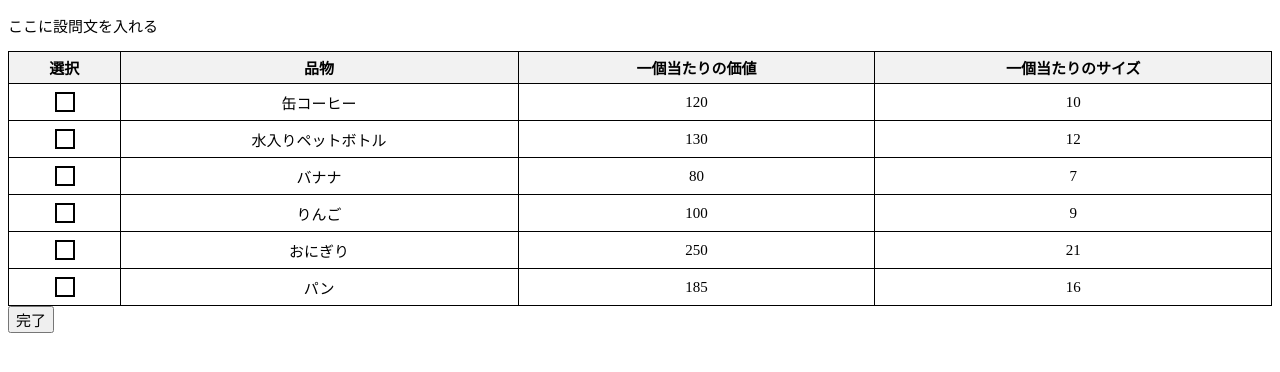
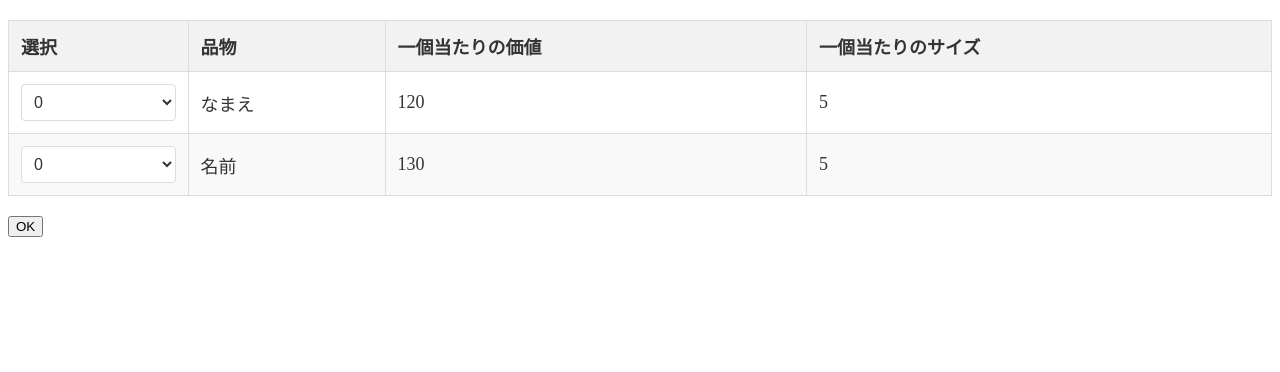
Before and after one commit to ryonijika/re_demo1, a plain HTML site: page knapsack.html in a window 1280 px wide. Drawn offline with nearby package versions, Linux system fonts and the light colour scheme.

Commit message:
Update knapsack.html

```diff
--- a/knapsack.html
+++ b/knapsack.html
@@ -1,56 +1,95 @@
 <!DOCTYPE html>
-<html>
+<html lang="ja">
 <head>
+    <meta charset="UTF-8">
+    <title>表の作成</title>
+</head>
 <style>
+/* テーブル全体のスタイル */
 table {
-            font-size: 15px;
   width: 100%;
-            border-collapse: collapse; /* セルの境界を合体させる */
-        }
-        th, td {
-            border:1px solid black; /* セルの境界線 */
-            padding: 5px; /* セル内の余白 */
-            text-align: center; /* セル内のテキストを中央揃え */
-        }
-        th {
-            background-color: #f2f2f2; /* ヘッダーの背景色 */
-        }
-        body {
-            font-size: 15px;
+  border-collapse: collapse;
+  margin: 20px 0;
+  font-size: 18px;
+  text-align: left;
 }
 
-        input[type="checkbox"] {
-            position: relative;
-            width: 20px;
-            height: 20px;
-            border: 2px solid black;
-            vertical-align: middle;
-            appearance: none;
+/* テーブルのヘッダー */
+th, td {
+  padding: 12px;
+  border: 1px solid #dddddd;
 }
 
-        input[type="checkbox"]:checked:before { /*純正のチェックボックスを非表示にしているので、チェックマークを独自で作る */
-            background-color: black;
-            position: absolute;
-            top: 1px;
-            left: 1px;
-            width: 14px;
-            height: 14px;
-            content: '';
+/* ヘッダーの背景色とフォントスタイル */
+th {
+  background-color: #f2f2f2;
+  font-weight: bold;
 }
 
-        #question > #complete {
-            font-size: 15px;
+/* 奇数行と偶数行の背景色 */
+tr:nth-child(even) {
+  background-color: #f9f9f9;
+}
+
+tr:nth-child(odd) {
+  background-color: #ffffff;
+}
+
+/* ホバー時の背景色 */
+tr:hover {
+  background-color: #f1f1f1;
+}
+
+/* テーブルのボーダー */
+table, th, td {
+  border: 1px solid #ddd;
+}
+
+/* テキストの色 */
+th, td {
+  color: #333;
+}
+
+/* セレクトボックスのスタイル */
+select {
+  padding: 8px;
+  font-size: 16px;
+  border: 1px solid #ddd;
+  border-radius: 4px;
+  background-color: #fff;
+  color: #333;
+  width: 100%;
+  box-sizing: border-box;
+}
+
+/* セレクトボックスのホバーおよびフォーカス時のスタイル */
+select:hover, select:focus {
+  border-color: #aaa;
+  outline: none;
 }
 </style>
-</head>
 <body>
-<div id="result" style="display: none;">
-    <span></span>
-</div>
-<div id="question">
-    <p>ここに設問文を入れる</p>
-    <form>
-        <table>
+<div id="active"></div>
+<button id="complete">OK</button>
+<script src="https://code.jquery.com/jquery-3.7.1.js" integrity="sha256-eKhayi8LEQwp4NKxN+CfCh+3qOVUtJn3QNZ0TciWLP4=" crossorigin="anonymous"></script>
+<script>
+
+	const table = {
+		"a": {
+			"name": "なまえ",
+			"price": 120,
+			"size": 5
+		},
+		"b": {
+			"name": "名前",
+			"price": 130,
+			"size": 5
+		}
+	}
+
+	function construct(reference) {
+	    // テーブルのヘッダー
+	    let table = `<table>
 	        <thead>
 	            <tr>
 	                <th>選択</th>
@@ -59,121 +98,47 @@
 	                <th>一個当たりのサイズ</th>
 	            </tr>
 	        </thead>
-            <tbody>
-                <tr>
+	        <tbody>`;
+
+		for (let item in reference) {
+			table += `<tr>
 	            <td>
-                        <input type="checkbox" name="checkbox" value="1"/>
+				<select id="${item}">
+				    <option value="0">0</option>
+				    <option value="1">1</option>
+				    <option value="2">2</option>
+				    <option value="3">3</option>
+				    <option value="4">4</option>
+				</select>
 				</td>
-                    <td>缶コーヒー</td>
-                    <td>120</td>
-                    <td>10</td>
-                </tr>
-                <tr>
-                    <td>
-                        <input type="checkbox" name="checkbox" value="2"/>
-                    </td>
-                    <td>水入りペットボトル</td>
-                    <td>130</td>
-                    <td>12</td>
-                </tr>
-                <tr>
-                    <td>
-                        <input type="checkbox" name="checkbox" value="3"/>
-                    </td>
-                    <td>バナナ</td>
-                    <td>80</td>
-                    <td>7</td>
-                </tr>
-                <tr>
-                    <td>
-                        <input type="checkbox" name="checkbox" value="4"/>
-                    </td>
-                    <td>りんご</td>
-                    <td>100</td>
-                    <td>9</td>
-                </tr>
-                <tr>
-                    <td>
-                        <input type="checkbox" name="checkbox" value="5"/>
-                    </td>
-                    <td>おにぎり</td>
-                    <td>250</td>
-                    <td>21</td>
-                </tr>
-                <tr>
-                    <td>
-                        <input type="checkbox" name="checkbox" value="6"/>
-                    </td>
-                    <td>パン</td>
-                    <td>185</td>
-                    <td>16</td>
-                </tr>
+	            <td>${reference[item].name}</td>
+	            <td>${reference[item].price}</td>
+	            <td>${reference[item].size}</td>
+	        </tr>`;
+	    }
+	    // テーブルの終了タグ
+	    table += `
 	        </tbody>
-        </table>
-    </form>
-    <button id="complete" onclick="complete()">完了</button>
-</div>
-</body>
-<script src="https://code.jquery.com/jquery-3.7.1.js" integrity="sha256-eKhayi8LEQwp4NKxN+CfCh+3qOVUtJn3QNZ0TciWLP4=" crossorigin="anonymous"></script>
-<script>
-  reference = {
-    "1": {
-        "name": "缶コーヒー",
-        "price": 120,
-        "size": 10
-    },
-    "2": {
-        "name": "水入りペットボトル",
-        "price": 130,
-        "size": 12
-    },
-    "3": {
-        "name": "バナナ",
-        "price": 80,
-        "size": 7
-    },
-    "4": {
-        "name": "りんご",
-        "price": 100,
-        "size": 9
-    },
-    "5": {
-        "name": "おにぎり",
-        "price": 250,
-        "size": 21
-    },
-    "6": {
-        "name": "パン",
-        "price": 185,
-        "size": 16
-    }
+	    </table>`;
+
+	    $("#active").html(table)
 	}
 
-function getExceeding(selected) {
-    let size_cumulative = 0
-    for (let i = 0; i < selected.length; i++) {
-        size_cumulative += reference[selected[i]].size
+	function total(table) {
+		let price_all = 0
+		let size_all = 0
+		for (let item in table) {
+			price_all += $(`#${item}`).val() * table[item].price
+			size_all += $(`#${item}`).val() * table[item].size
 		}
-    return size_cumulative
+		return {"price_all": price_all, "size_all": size_all}
 	}
 
-function getPriceCumulative(selected) {
-    let price_cumulative = 0
-    for (let i = 0; i < selected.length; i++) {
-        price_cumulative += reference[selected[i]].price
-    }
-    return price_cumulative
-}
+	$("#complete").click(function() {
+		total(table).price_all
+	})
 
-function complete() {
-    var selected = $('input[name="checkbox"]:checked').map(function() {
-        return $(this).val();
-    })
-    size_cumulative = getExceeding(selected)
-    price_cumulative = getPriceCumulative(selected)
-    $("#question").hide()
-    $("#result").show()
-    $("#result > span").text(`価値合計${price_cumulative} サイズ合計${size_cumulative}`)
-}
+	construct(table)
 </script>
+</body>
 </html>
```
Lines whose indentation alone changed are shown as unchanged.
